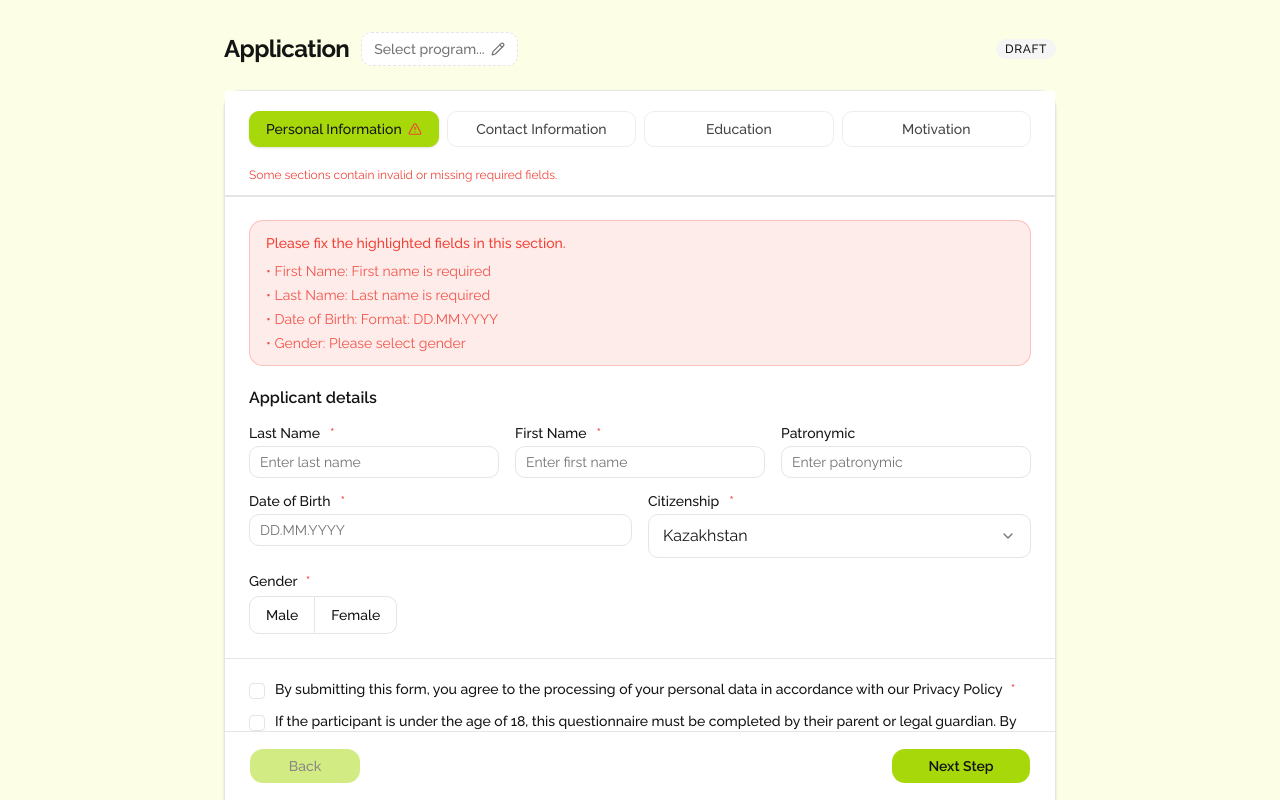
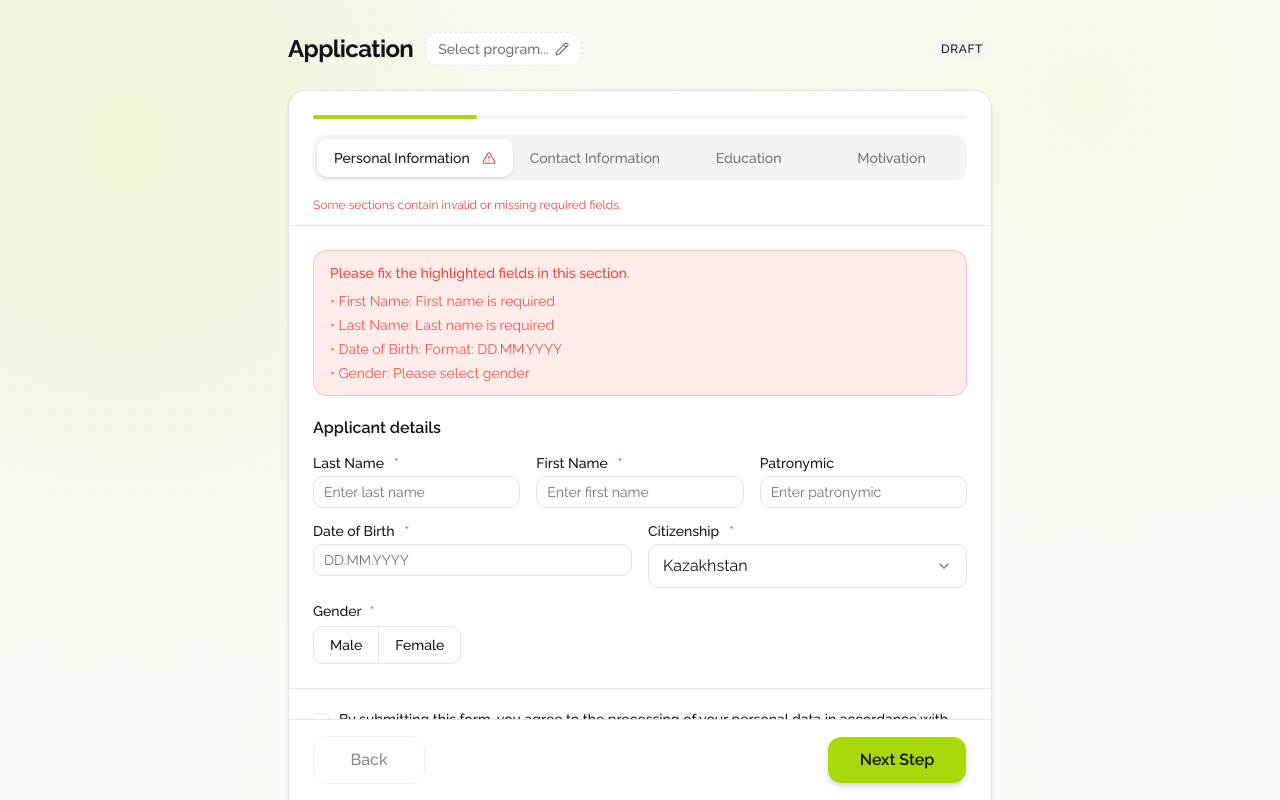
Before and after one commit to 251-vzvod/invision-front, a Next.js app: page /form in a window 1280 px wide. Shown: the top 800 px of the page. Built offline with nearby package versions, Linux system fonts and the light colour scheme.

Commit message:
perf(redesign): some changes for form

```diff
--- a/src/features/application/components/application-footer-actions.tsx
+++ b/src/features/application/components/application-footer-actions.tsx
@@ -20,14 +20,14 @@ export function ApplicationFooterActions({
   onSubmit,
 }: ApplicationFooterActionsProps) {
   return (
-    <div className="border-border bg-card sticky bottom-0 z-30 border-t px-4 py-4 sm:px-6">
+    <div className="sticky bottom-0 z-30 border-t border-border bg-white px-4 py-4 sm:px-6">
       <div className="flex justify-between">
         <Button
           size="lg"
-          variant="default"
+          variant="outline"
           onClick={onBack}
           disabled={isFirstTab || isSubmitting}
-          className="bg-primary text-foreground hover:bg-primary/90 hover:text-foreground min-w-28 rounded-xl"
+          className="h-12 min-w-28 rounded-xl text-base"
         >
           Back
         </Button>
@@ -36,7 +36,7 @@ export function ApplicationFooterActions({
           size="lg"
           onClick={isLastTab ? onSubmit : onNext}
           disabled={isSubmitting}
-          className="bg-primary text-foreground hover:bg-primary/90 hover:text-foreground min-w-35 rounded-xl font-semibold"
+          className="bg-primary text-foreground hover:bg-primary/90 hover:text-foreground h-12 min-w-35 rounded-xl text-base font-semibold shadow-md"
         >
           {isLastTab ? (isSubmitting ? 'Sending...' : 'Send Application') : 'Next Step'}
         </Button>
--- a/src/features/application/components/application-form-header.tsx
+++ b/src/features/application/components/application-form-header.tsx
@@ -35,10 +35,10 @@ export function ApplicationFormHeader({
           type="button"
           onClick={onOpenProgramDialog}
           className={cn(
-            'hover:border-primary/50 inline-flex items-center gap-1.5 rounded-lg border px-3 py-1.5 text-sm font-medium transition-all hover:shadow-sm',
+            'inline-flex items-center gap-1.5 rounded-xl border bg-white px-3 py-1.5 text-sm font-medium transition-all hover:border-primary/30 hover:shadow-sm',
             program
-              ? 'border-primary/30 bg-accent-1 text-foreground'
-              : 'border-border bg-background text-muted-foreground border-dashed',
+              ? 'border-border text-foreground'
+              : 'border-border text-muted-foreground border-dashed',
           )}
         >
           {program ? program.displayLabel : 'Select program...'}
--- a/src/features/application/components/application-form.tsx
+++ b/src/features/application/components/application-form.tsx
@@ -26,6 +26,25 @@ const TABS: { value: ApplicationTab; label: string; disabled?: boolean }[] = [
   { value: 'education', label: 'Education' },
   { value: 'motivation', label: 'Motivation' },
 ]
+
+function ProgressBar({ activeTab }: { activeTab: ApplicationTab }) {
+  const progressMap: Record<ApplicationTab, number> = {
+    personal: 25,
+    contact: 50,
+    education: 75,
+    motivation: 100,
+  }
+  const percent = progressMap[activeTab] ?? 0
+
+  return (
+    <div className="h-1 w-full rounded-full bg-gray-100">
+      <div
+        className="bg-primary h-full rounded-full transition-all duration-500 ease-out"
+        style={{ width: `${percent}%` }}
+      />
+    </div>
+  )
+}
 
 export function ApplicationForm() {
   const { data, activeTab, setActiveTab, setProgram, setAgreements } = useApplicationFormStore()
@@ -116,8 +135,8 @@ export function ApplicationForm() {
   }, [activeTab, viewMode])
 
   return (
-    <div ref={rootRef} className="bg-accent-1 min-h-screen">
-      <div data-animate-form-section className="mx-auto max-w-4xl px-4 py-8 sm:px-6 lg:px-8">
+    <div ref={rootRef} className="bg-dashboard min-h-screen">
+      <div data-animate-form-section className="mx-auto max-w-3xl px-4 py-8 sm:px-6 lg:px-8">
         <ApplicationFormHeader
           viewMode={viewMode}
           program={data.program}
@@ -127,7 +146,7 @@ export function ApplicationForm() {
 
         <div
           data-animate-form-section
-          className="border-border bg-card rounded-2xl border shadow-sm"
+          className="rounded-2xl border border-border bg-white shadow-sm"
         >
           {viewMode === 'form' ? (
             <>
@@ -137,6 +156,9 @@ export function ApplicationForm() {
                 className="w-full gap-0"
               >
                 <div ref={tabNavigationRef} className="sticky top-0 z-40">
+                  <div className="px-4 pt-4 sm:px-6 sm:pt-6">
+                    <ProgressBar activeTab={activeTab} />
+                  </div>
                   <ApplicationTabsNavigation
                     tabs={TABS}
                     touchedTabs={touchedTabs}
--- a/src/features/application/components/application-tabs-navigation.tsx
+++ b/src/features/application/components/application-tabs-navigation.tsx
@@ -29,23 +29,24 @@ export function ApplicationTabsNavigation({
   )
 
   return (
-    <div className="border-border bg-card/95 border-b px-4 shadow-[0_1px_0_0_var(--color-border)] backdrop-blur-sm sm:px-6">
-      <TabsList className="h-auto w-full flex-wrap justify-start gap-2 bg-transparent p-0 py-5">
+    <div className="border-b border-border bg-white/95 px-4 backdrop-blur-sm sm:px-6">
+      <TabsList className="my-4 flex h-auto w-full flex-wrap gap-0 rounded-xl bg-gray-100 p-1">
         {tabs.map((tab) => (
           <TabsTrigger
             key={tab.value}
             value={tab.value}
             disabled={tab.disabled}
             className={cn(
-              'border-border/70 text-foreground/80 hover:bg-muted hover:text-foreground h-9 rounded-lg border px-4 text-sm font-medium transition-colors',
-              'data-active:border-primary data-active:bg-primary data-active:text-foreground',
+              'flex-1 rounded-lg px-4 py-2 text-sm font-medium transition-all',
+              'text-muted-foreground hover:text-foreground',
+              'data-active:bg-white data-active:text-foreground data-active:shadow-sm',
             )}
           >
             {tab.label}
             {touchedTabs[tab.value] && !tabValidation[tab.value] && (
-              <AlertTriangle className="text-destructive size-3.5" />
+              <AlertTriangle className="text-destructive ml-1.5 size-3.5" />
             )}
-            {tab.disabled && <Lock className="size-3" />}
+            {tab.disabled && <Lock className="ml-1.5 size-3" />}
           </TabsTrigger>
         ))}
       </TabsList>
--- a/src/features/application/components/internal-test-finished.tsx
+++ b/src/features/application/components/internal-test-finished.tsx
@@ -11,8 +11,9 @@ export function InternalTestFinished({ history }: InternalTestFinishedProps) {
     .find((entry) => entry.sender === 'Agent' && entry.question_id === 0)?.text
 
   return (
-    <section className="flex min-h-105 flex-col items-center justify-center px-6 py-10 text-center">
-      <div className="relative mb-6">
+    <section className="flex min-h-105 flex-col items-center justify-center px-6 py-12 text-center">
+      <div className="mx-auto max-w-lg">
+        <div className="relative mx-auto mb-8 w-fit">
           <span
             className="bg-success-2 absolute inset-0 animate-ping rounded-full"
             aria-hidden="true"
@@ -24,10 +25,11 @@ export function InternalTestFinished({ history }: InternalTestFinishedProps) {
 
         <h2 className="text-2xl font-semibold tracking-tight">Internal Test Completed</h2>
 
-      <p className="text-muted-foreground mt-3 max-w-2xl text-sm leading-6 sm:text-base">
+        <p className="text-muted-foreground mt-3 text-sm leading-6 sm:text-base">
           {finalMessage ||
             'Thank you for completing the internal test. Your applicant profile has been fully submitted. Our admissions team will review your information and contact you with the next update.'}
         </p>
+      </div>
     </section>
   )
 }
--- a/src/features/application/components/internal-test-intro.tsx
+++ b/src/features/application/components/internal-test-intro.tsx
@@ -1,4 +1,5 @@
 import { Button } from '@/shared/ui/button'
+import { Sparkles } from 'lucide-react'
 
 interface InternalTestIntroProps {
   onStart: () => void
@@ -8,7 +9,12 @@ interface InternalTestIntroProps {
 
 export function InternalTestIntro({ onStart, isStarting, error }: InternalTestIntroProps) {
   return (
-    <section className="space-y-6 p-4 sm:p-6">
+    <section className="flex items-center justify-center p-6 sm:p-10">
+      <div className="mx-auto max-w-lg space-y-6 text-center">
+        <div className="mx-auto flex size-14 items-center justify-center rounded-2xl bg-primary/10">
+          <Sparkles className="text-primary size-7" />
+        </div>
+
         <div className="space-y-3">
           <h2 className="text-xl font-semibold tracking-tight">Mandatory Internal Test</h2>
           <p className="text-muted-foreground text-sm leading-6 sm:text-base">
@@ -22,7 +28,7 @@ export function InternalTestIntro({ onStart, isStarting, error }: InternalTestIn
         </div>
 
         {error && (
-        <div className="border-destructive/25 bg-destructive/10 rounded-xl border px-4 py-3">
+          <div className="rounded-xl border border-destructive/25 bg-destructive/10 px-4 py-3">
             <p className="text-destructive text-sm font-medium">{error}</p>
           </div>
         )}
@@ -32,10 +38,11 @@ export function InternalTestIntro({ onStart, isStarting, error }: InternalTestIn
           size="lg"
           disabled={isStarting}
           onClick={onStart}
-        className="w-full rounded-xl sm:w-auto"
+          className="h-12 w-full rounded-xl text-base sm:w-auto sm:px-10"
         >
           {isStarting ? 'Starting...' : 'Start Test'}
         </Button>
+      </div>
     </section>
   )
 }
--- a/src/features/application/components/motivation-form.tsx
+++ b/src/features/application/components/motivation-form.tsx
@@ -194,25 +194,32 @@ export function MotivationForm() {
             <label
               htmlFor="motivation-letter-upload"
               className={cn(
-                'border-border hover:border-primary/50 hover:bg-accent-1 flex cursor-pointer items-center justify-center gap-2 rounded-xl border border-dashed px-4 py-8 text-sm transition-colors',
+                'flex cursor-pointer flex-col items-center justify-center gap-3 rounded-2xl border-2 border-dashed border-gray-200 bg-gray-50/50 p-8 text-center transition-all hover:border-primary/40 hover:bg-primary/5',
                 isBusy && 'pointer-events-none opacity-60',
               )}
             >
-              <Upload className="size-4" />
-              {uploadMutation.isPending ? 'Uploading file...' : 'Upload motivation letter'}
+              <Upload className="text-muted-foreground size-8" />
+              <span className="text-sm font-medium">
+                {uploadMutation.isPending ? 'Uploading file...' : 'Click or drag to upload motivation letter'}
+              </span>
+              <span className="text-muted-foreground text-xs">
+                DOC, DOCX, PDF, TXT up to 5 MB
+              </span>
             </label>
           )}
 
           {selectedFile && (
-            <div className="border-border bg-accent-1 flex items-center justify-between gap-3 rounded-xl border px-3 py-2">
-              <div className="min-w-0">
-                <p className="flex items-center gap-2 text-sm font-medium">
-                  <FileText className="size-4 shrink-0" />
-                  <span className="truncate">{selectedFile.fileName}</span>
-                </p>
-                <p className="text-muted-foreground text-xs">
-                  {selectedFile.mimeType} | {prettyFileSize}
-                </p>
+            <div className="flex items-center justify-between gap-3 rounded-xl border border-border bg-white p-4">
+              <div className="flex min-w-0 items-center gap-3">
+                <div className="flex size-10 shrink-0 items-center justify-center rounded-lg bg-gray-100">
+                  <FileText className="text-muted-foreground size-5" />
+                </div>
+                <div className="min-w-0">
+                  <p className="truncate text-sm font-medium">{selectedFile.fileName}</p>
+                  <p className="text-muted-foreground text-xs">
+                    {selectedFile.mimeType} | {prettyFileSize}
+                  </p>
+                </div>
               </div>
 
               <Button
```
Also changed, not shown: src/features/application/components/internal-test-chat.tsx (+11 -11 lines). Lines whose indentation alone changed are shown as unchanged.
